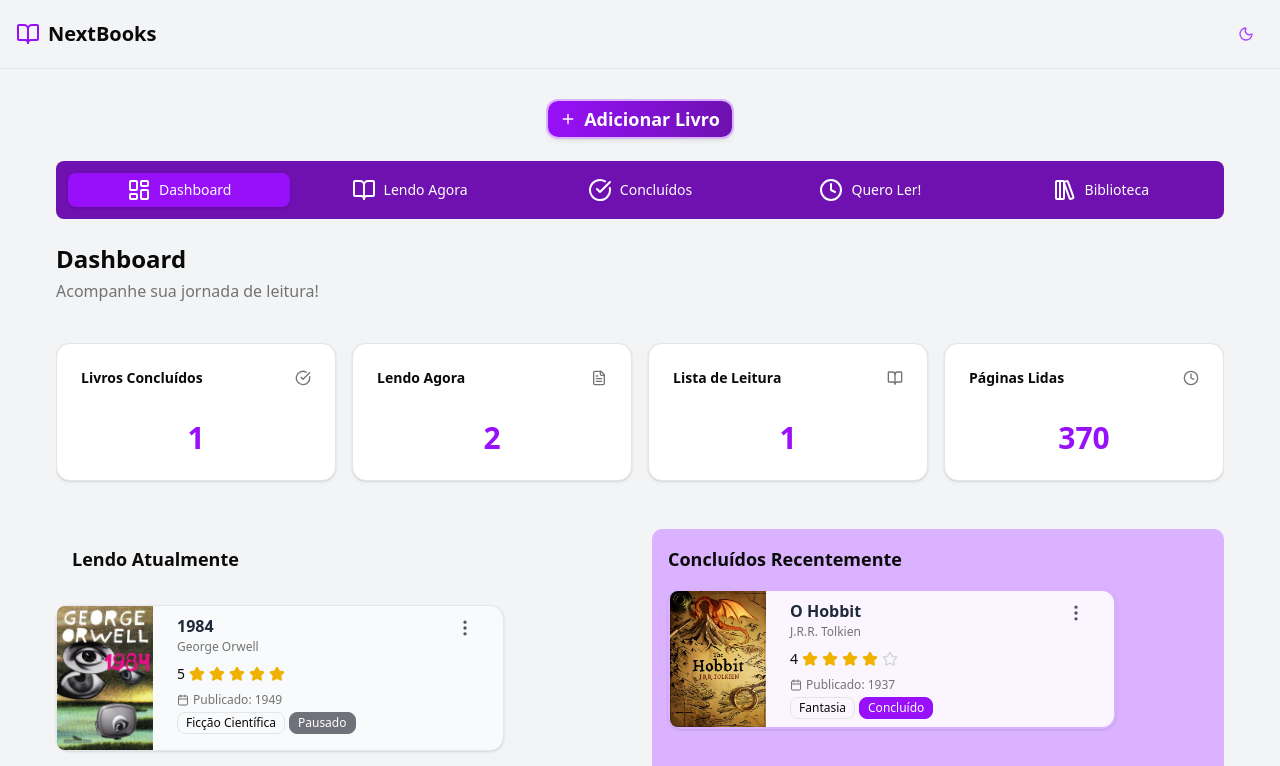
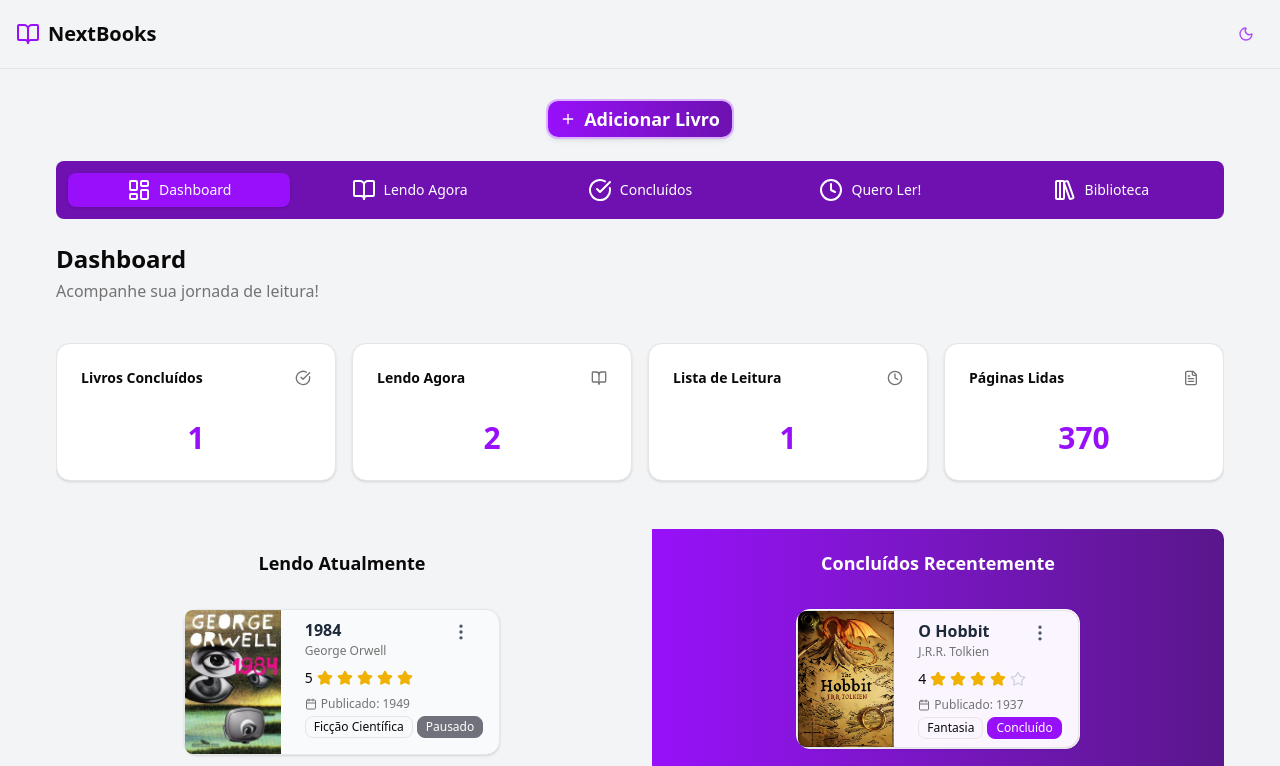
Before and after one commit to Toteck/nextbooks, a Next.js app: page / in a window 1280 px wide. Shown: the top 766 px of the page. Built offline with nearby package versions, Linux system fonts and the light colour scheme.

Commit message:
Style: alguns refatoramentos para deixar o layout mais organizado.

```diff
--- a/src/components/Dashboard/Dashboard.tsx
+++ b/src/components/Dashboard/Dashboard.tsx
@@ -32,22 +32,41 @@ export default function Dashboard({
 
       {/* Grid dos Cards de Estatísticas */}
       <div className="flex gap-4 overflow-x-auto pb-2 scrollbar-hide sm:grid sm:grid-cols-2 md:grid-cols-4">
-
-        <DashboardCard title="Livros Concluídos" value={stats.livrosLidos} icon={CheckCircle} />
-        <DashboardCard title="Lendo Agora" value={stats.lendoAtualmente} icon={FileText} />
-        <DashboardCard title="Lista de Leitura" value={stats.queroLer} icon={BookOpen} />
-        <DashboardCard title="Páginas Lidas" value={stats.paginasLidas} icon={Clock} />
-
+        <DashboardCard
+          title="Livros Concluídos"
+          value={stats.livrosLidos}
+          icon={CheckCircle}
+        />
+        <DashboardCard
+          title="Lendo Agora"
+          value={stats.lendoAtualmente}
+          icon={BookOpen}
+        />
+        <DashboardCard
+          title="Lista de Leitura"
+          value={stats.queroLer}
+          icon={Clock}
+        />
+        <DashboardCard
+          title="Páginas Lidas"
+          value={stats.paginasLidas}
+          icon={FileText}
+        />
       </div>
 
       {/* Seção de Livros (2 Colunas) */}
-      <div className="grid grid-cols-1 md:grid-cols-2 gap-6 mt-10">
+      <div className="grid grid-cols-2 gap-6">
         {/* Livros Lendo Atualmente (1ª Coluna) */}
-        <div className="flex flex-col gap-4">
-          <p className="text-lg font-semibold p-4">Lendo Atualmente</p>
+        <div className="items-center flex flex-col gap-4 rounded-lg p-1">
+          <div className=" text-center text-lg font-semibold p-4">
+            Lendo Atualmente
+          </div>
+          <div className="flex flex-col items-center gap-4">
             {livrosLendo.length > 0 ? (
               livrosLendo.map((livro) => (
-              <LivroCard key={livro.id} livro={livro} />
+                <div key={livro.id} className="w-full">
+                  <LivroCard livro={livro} />
+                </div>
               ))
             ) : (
               <p className="text-sm text-muted-foreground">
@@ -55,13 +74,22 @@ export default function Dashboard({
               </p>
             )}
           </div>
+        </div>
 
         {/* Livros Concluídos (2ª Coluna) */}
-        <div className="flex flex-col gap-4 bg-purple-300 rounded-lg p-4">
-          <h2 className="text-lg font-semibold">Concluídos Recentemente</h2>
+        <div className="items-center flex flex-col gap-4 rounded-tr-lg rounded-br-lg bg-gradient-to-r from-purple-600 to-purple-900 p-1">
+          <div className="text-white text-center text-lg font-semibold p-4 ">
+            Concluídos Recentemente
+          </div>
+          <div className="flex flex-col items-center gap-4">
             {livrosCompletos.length > 0 ? (
               livrosCompletos.map((livro) => (
-              <LivroCard key={livro.id} livro={livro} />
+                <div
+                  key={livro.id}
+                  className="w-full border border-white rounded-xl bg-white"
+                >
+                  <LivroCard livro={livro} />
+                </div>
               ))
             ) : (
               <p className="text-sm text-muted-foreground">
@@ -71,5 +99,6 @@ export default function Dashboard({
           </div>
         </div>
       </div>
+    </div>
   );
 }
--- a/src/components/LivroDetalhesDialog.tsx
+++ b/src/components/LivroDetalhesDialog.tsx
@@ -11,7 +11,6 @@ import {
 import { Badge } from "@/components/ui/badge";
 import Image from "next/image";
 import { Calendar, BookOpen, Star } from "lucide-react";
-import { RatingStars } from "@/components/RatingStars";
 
 interface LivroDetalhesDialogProps {
   livro: Livro;
--- a/src/components/livros/LivroCard.tsx
+++ b/src/components/livros/LivroCard.tsx
@@ -23,6 +23,7 @@ interface LivroCardProps {
   onEditar?: () => void;
   onExcluir?: () => void;
   onVisualizar?: () => void;
+  className?: string;
 }
 
 // Configuração para os status do livro (Mantida)
@@ -87,13 +88,13 @@ export function LivroCard({
     "group p-0 gap-x-0 flex flex-row transition-transform duration-200 hover:scale-[1.02] hover:shadow-xl max-w-md w-full relative";
 
   const cardCompletedStyle = isLido
-    ? "bg-purple-50 border-purple-300 border-2"
+    ? "bg-purple-50"
     : "bg-gray-50 border border-gray-200";
 
   return (
     <>
       {/* 💡 Substituímos o <Link> pela <div> com onClick */}
-      <div onClick={handleCardClick} className="cursor-pointer">
+      <div onClick={handleCardClick} className="cursor-pointer w-full">
         <Card className={`${cardBaseClasses} ${cardCompletedStyle}`}>
           {/* Capa do livro */}
           <div className="w-24 flex-shrink-0">
```
Lines whose indentation alone changed are shown as unchanged.
